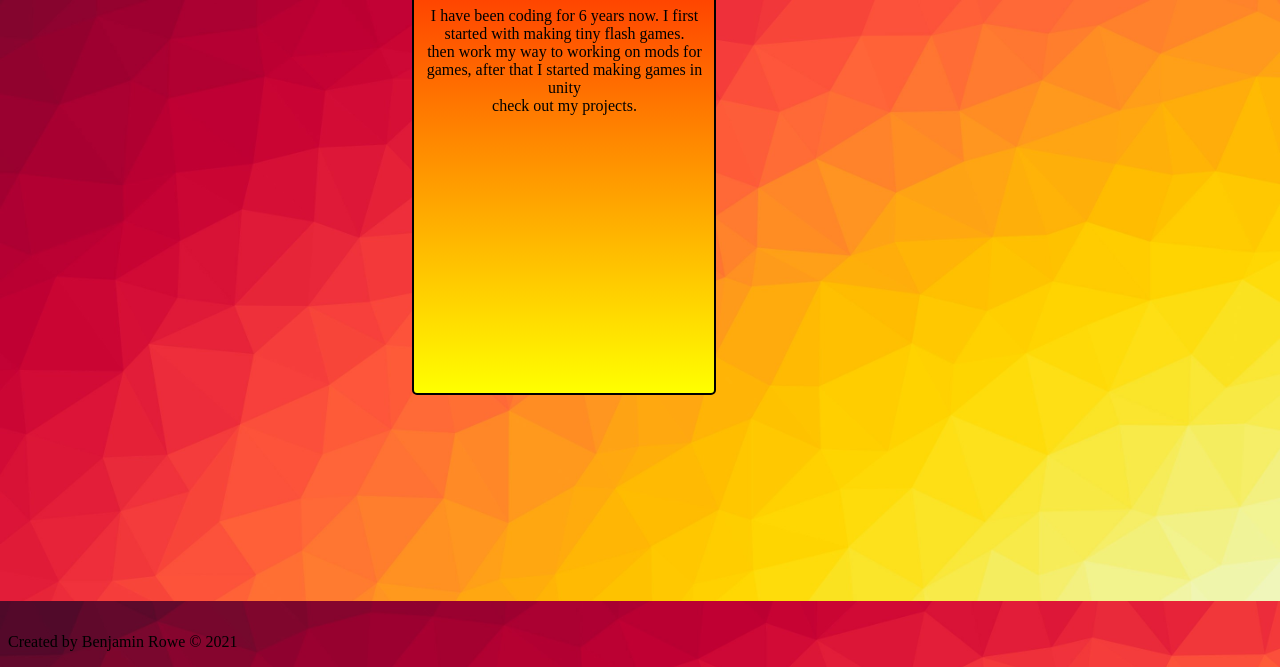
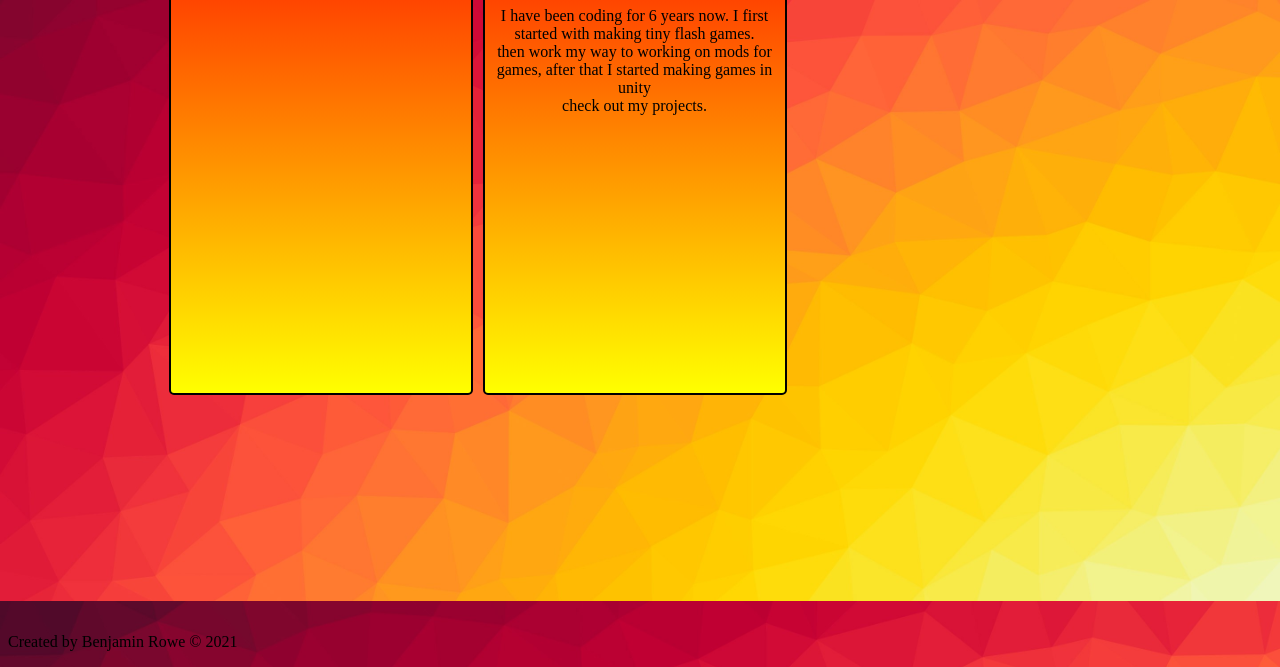
Before and after one commit to Lighterchu/my-personal-website, a plain HTML site: page index.html in a window 1280 px wide. Shown: the part 199-866 px from the top of the page. Drawn offline with Linux system fonts and the light colour scheme.

Commit message:
fixed the margin for the cards

```diff
--- a/index.html
+++ b/index.html
@@ -14,6 +14,10 @@
                 <li><a href="#">MY PROJECTS</a></li>
             </ul>
         </nav>
+        <div class="cards">
+            <div class="Games-Mod">
+                <h1>The games I have Mod </h1>
+            </div>
             <div class="info">
                 <h1>Im your your friendly programmer, fixing life problems <span>Ben</span></h1>
                 <p>I have been coding for 6 years now. I first started with making tiny flash games. <br>
@@ -22,6 +26,7 @@
                 </p>
             </div>
         </div>
+    </div>
     <script src="script.js"></script>
     <footer>
         <p>Created by Benjamin Rowe © 2021</p>
--- a/style.css
+++ b/style.css
@@ -17,10 +17,24 @@ nav ul {
     justify-content: space-between;
 
 }
+.cards{
+    display: flex;
+    justify-content: center;
+}
 
 .info {
     position: relative;
-    margin-left: 32%;
+    text-align: center;
+    margin-left: 10px;
+    margin-right: 325px;
+    width: 300px;
+    height: 540px;
+    background-image: linear-gradient(red, yellow);
+    border: black solid 2px;
+    border-radius: 5px;
+}
+.Games-Mod {
+    position: relative;
     text-align: center;
     width: 300px;
     height: 540px;
```
Lines whose indentation alone changed are shown as unchanged.
